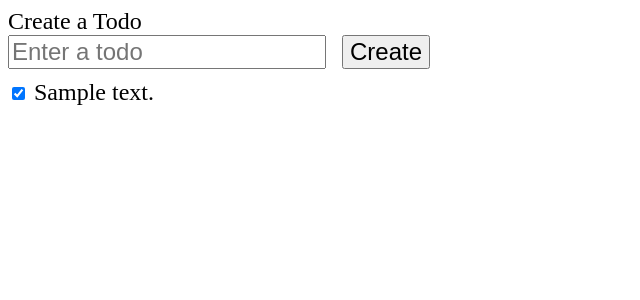
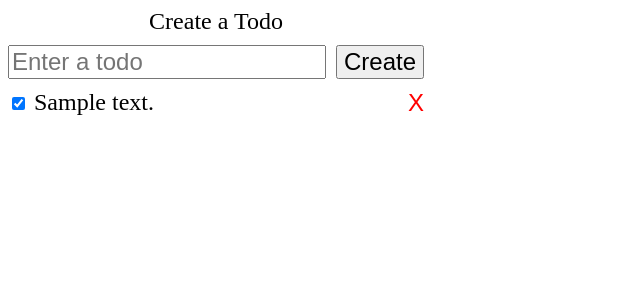
Before and after one commit to TylerHurtt/Python_Todo, a Flask app: page / in a window 1280 px wide. Shown: the top 300 px of the page, without its empty margins (0-640 px from the left). Run offline with Flask 2, Linux system fonts and the light colour scheme; tables that the repository leaves empty hold one stand-in row (values such as "Sample post").

Commit message:
updated index.html to include classes adn ids for styling as well as ids instead of data-set ids because the functionality wasnt working for on submit checkbox fetching and deleting todos --- should try and fix later

```diff
--- a/templates/index.html
+++ b/templates/index.html
@@ -8,11 +8,12 @@
   </head>
   <script type="text/javascript" src="../static/index.js" defer></script>
   <body>
+    <div id="container">
       <form id="form">
-      <div>
+        <div id="label-container">
           <label for="description">Create a Todo</label>
         </div>
-      <div>
+        <div class="flex">
           <input
             type="text"
             id="description"
@@ -26,12 +27,12 @@
       </form>
       <ul id="todo-list">
         {% for d in data: %}
-      <li>
+        <li id="li{{d.id}}">
           <input
             type="checkbox"
             name="completed"
             class="checkbox"
-          data-id="{{d.id}}"
+            id="{{d.id}}"
             {%
             if
             d.completed
@@ -41,9 +42,11 @@
             endif
             %}
           />
-        {{d.description}}
+          <p class="todo">{{d.description}}</p>
+          <button id="{{d.id}}" class="delete-btn">X</button>
         </li>
         {% endfor %}
       </ul>
+    </div>
   </body>
 </html>
```
Lines whose indentation alone changed are shown as unchanged.
